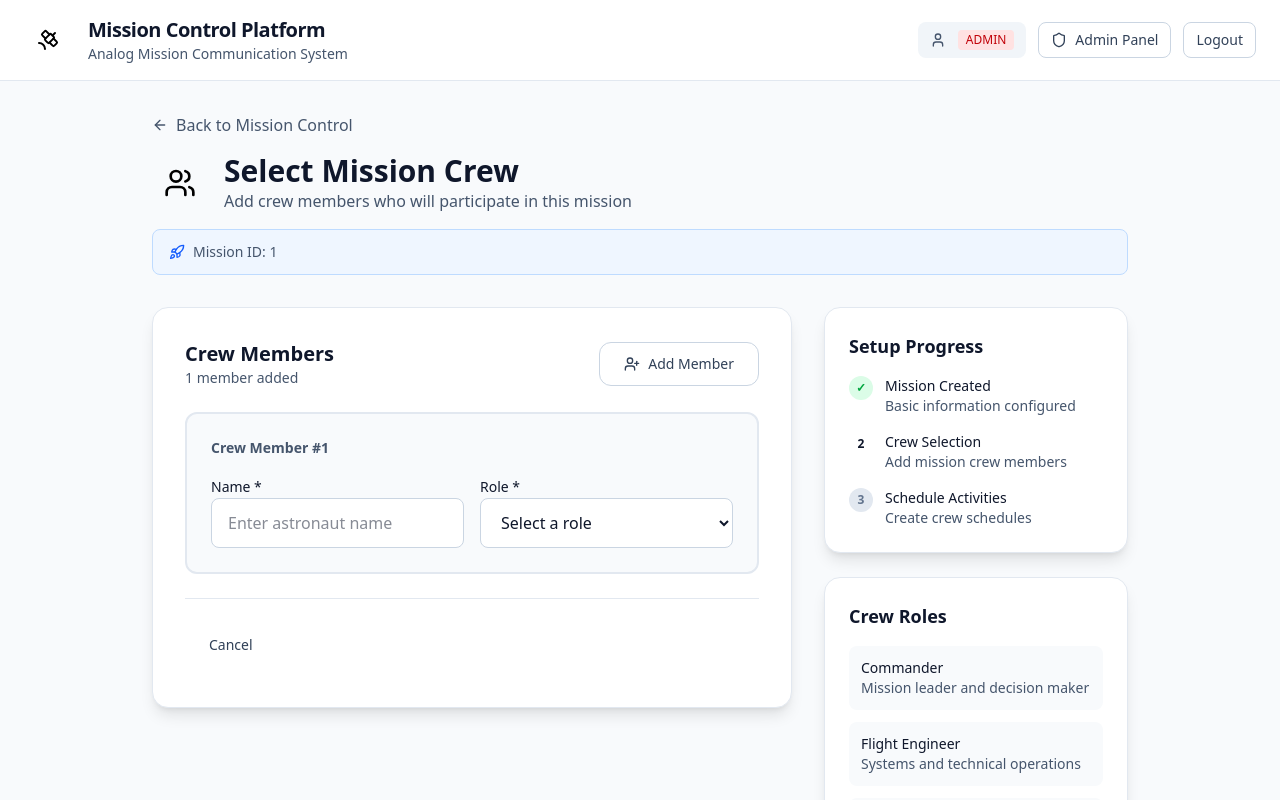
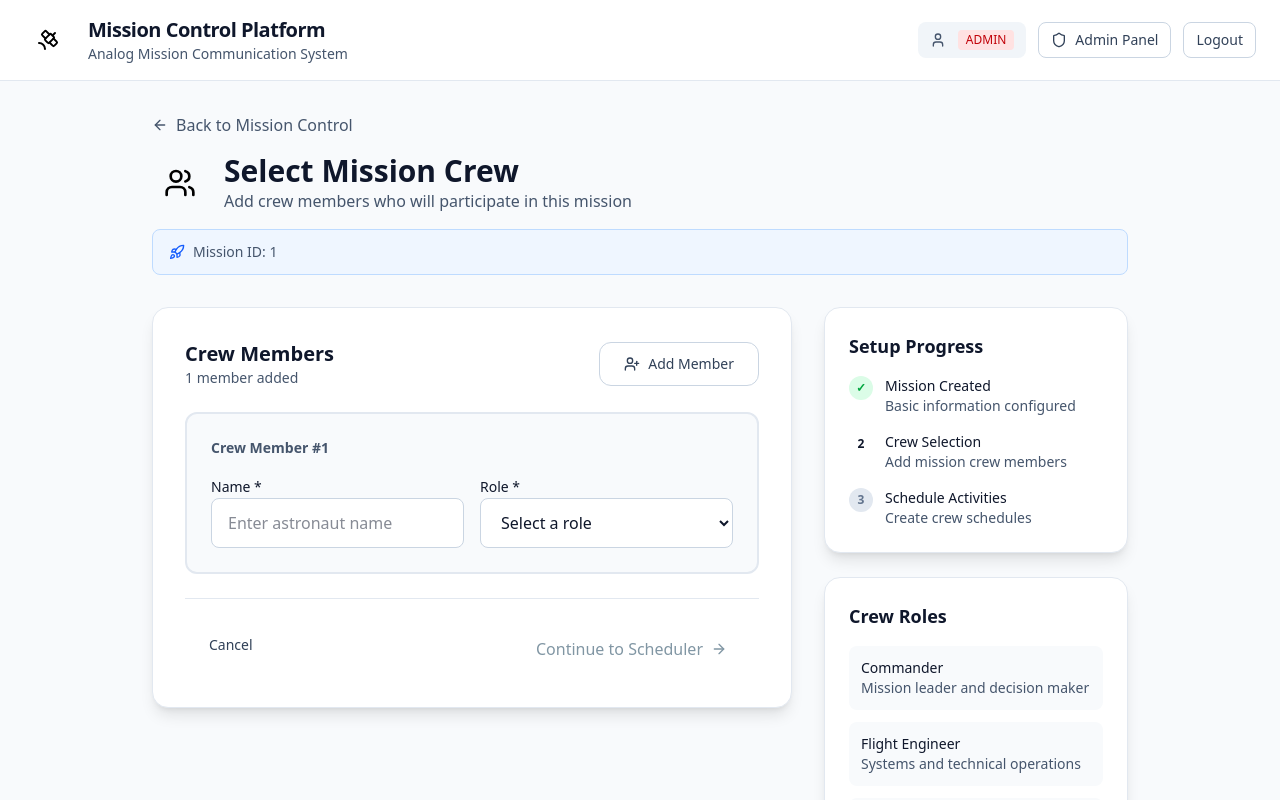
Before and after one commit to kl0cek/bachelor-project, a React (Vite) app: page /mission/1/crew in a window 1280 px wide. Shown: the top 800 px of the page. Built offline with nearby package versions, Linux system fonts and the light colour scheme; sample sign-in values are in the browser's storage.

Commit message:
final fix

```diff
--- a/src/pages/CreateMission.tsx
+++ b/src/pages/CreateMission.tsx
@@ -158,8 +158,8 @@ export const CreateMission = () => {
                     </>
                   ) : (
                     <>
-                      <Save className="h-4 w-4 mr-2 text-white" />
-                      Create Mission
+                      <Save className="h-4 w-4 mr-2 dark:text-white text-sky-950" />
+                      <span className='dark:text-white text-sky-950'>Create Mission</span>
                     </>
                   )}
                 </Button>
--- a/src/pages/CrewSelection.tsx
+++ b/src/pages/CrewSelection.tsx
@@ -190,8 +190,8 @@ export const CrewSelection = () => {
                       </>
                     ) : (
                       <>
-                        Continue to Scheduler
-                        <ArrowRight className="h-4 w-4 ml-2" />
+                        <span className='dark:text-white text-sky-950'>Continue to Scheduler</span>
+                        <ArrowRight className="h-4 w-4 ml-2 dark:text-white text-sky-950" />
                       </>
                     )}
                   </Button>
--- a/src/pages/HomePage.tsx
+++ b/src/pages/HomePage.tsx
@@ -191,7 +191,7 @@ export const HomePage = () => {
                 type="submit"
                 disabled={!username.trim() || !password.trim() || isLoading}
               >
-                {isLoading ? 'Logging in...' : 'Login'}
+                <span className='dark:text-white text-sky-950'>{isLoading ? 'Logging in...' : 'Login'}</span>
               </Button>
             </div>
           </form>
@@ -264,8 +264,8 @@ export const HomePage = () => {
 
         <Link to="/create-mission">
           <Button>
-            <Plus className="h-4 w-4 mr-2" />
-            New Mission
+            <Plus className="h-4 w-4 mr-2 dark:text-white text-sky-950" />
+            <span className='dark:text-white text-sky-950'>New Mission</span>
           </Button>
         </Link>
       </div>
```
